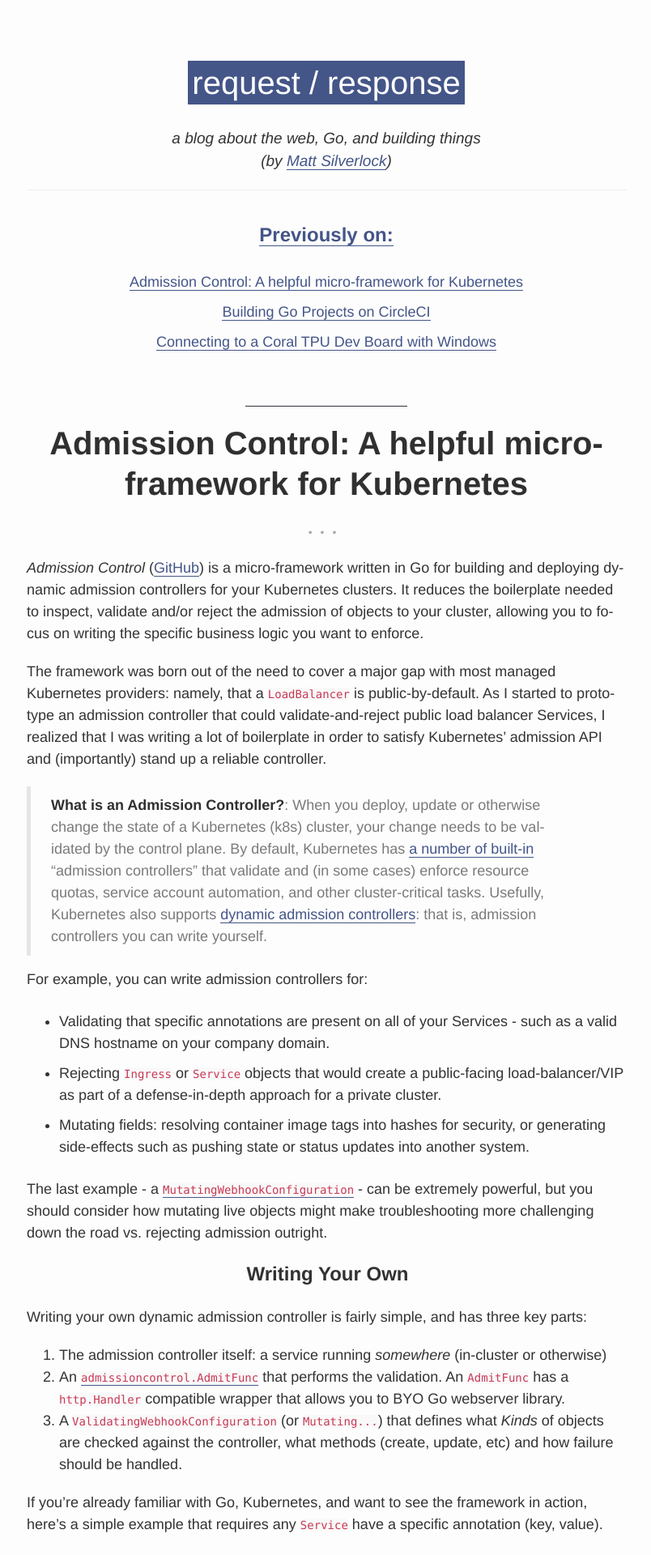
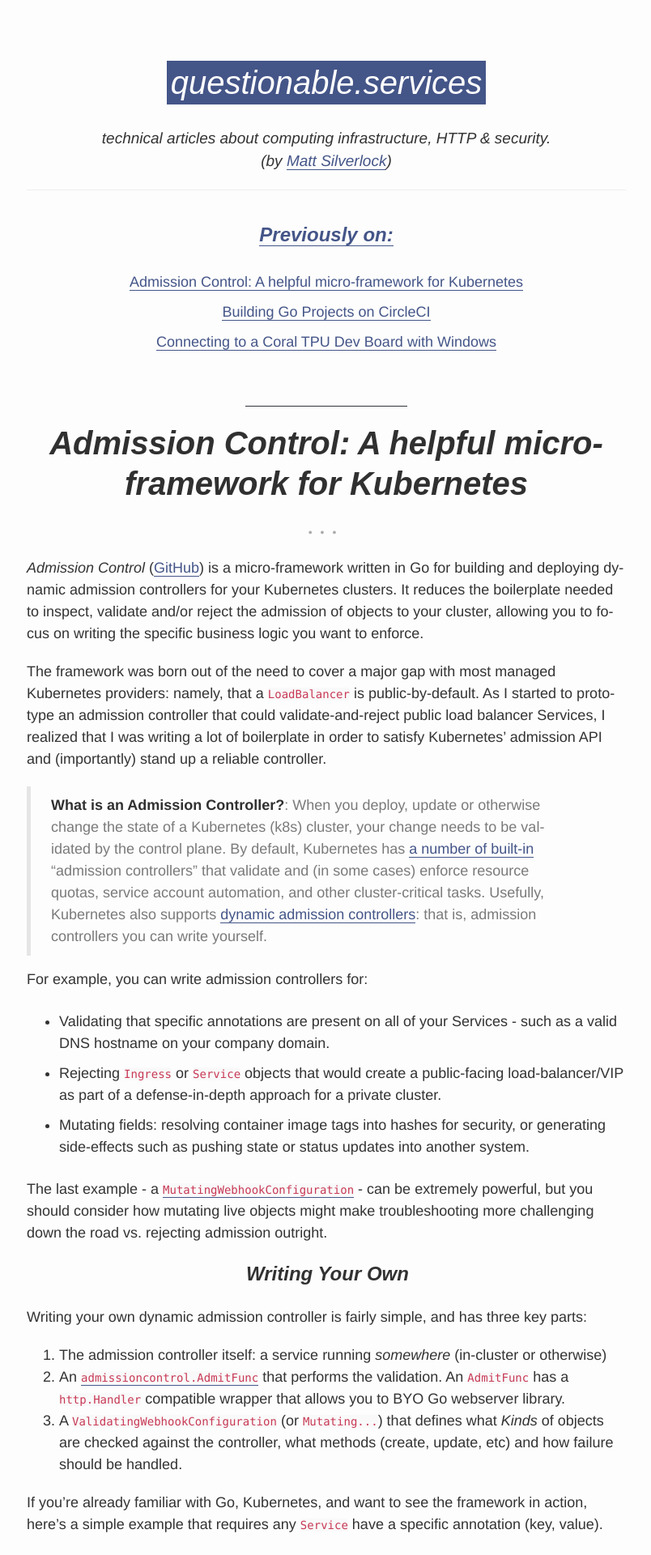
Before and after one commit to elithrar/elithrar.github.io, a Jekyll site: the page built from index.html, in a window 1280 px wide. Shown: the top 1920 px of the page at 81% size, without its empty margins (237-1041 px from the left). Built offline with Jekyll 4.4.1, drawn with Linux system fonts in a browser that asks for light colours; the list of posts is cut into pages by our own code.

Commit message:
update: fonts, tagline

```diff
--- a/_config.yml
+++ b/_config.yml
@@ -8,8 +8,8 @@ highlighter: rouge
 permalink: /article/:title/
 
 # Setup
-title: "request / response"
-tagline: "a blog about the web, Go, and building things"
+title: "questionable.services"
+tagline: "technical articles about computing infrastructure, HTTP & security."
 byline: "by Matt Silverlock"
 description: "Go programming, web security and side projects."
 url: http://blog.questionable.services/
--- a/public/css/elithrar-www.css
+++ b/public/css/elithrar-www.css
@@ -1,5 +1,5 @@
 html {
-  font-family: "pt-sans", "Helvetica", "Arial", sans-serif;
+  font-family: "ff-tisa-sans-web-pro", "Helvetica", "Arial", sans-serif;
   font-weight: 400;
 }
 
@@ -44,7 +44,7 @@ a:focus {
 .btn {
   display: inline-block;
   padding: 0.25rem 1rem;
-  font-family: "pt-sans", "Helvetica", "Arial", sans-serif;
+  font-family: "ff-tisa-sans-web-pro", "Helvetica", "Arial", sans-serif;
   border: 0.1rem solid #32343c;
   border-radius: 0.1rem;
   background-color: #ffcd2b;
@@ -73,7 +73,9 @@ h4,
 h5,
 h6 {
   margin-bottom: 25px;
-  font-family: "freight-text-pro", "pt-sans", "Helvetica", "Arial", sans-serif;
+  font-family: montserrat, sans-serif;
+  font-weight: 900;
+  font-style: italic;
 }
 
 h1 {
@@ -161,14 +163,14 @@ code {
 .highlight code {
   overflow-x: scroll;
   white-space: pre;
-  word-break: normal;
+  word-break: nor;
   word-wrap: normal;
   color: rgb(51, 51, 51);
   background-color: #f8f8f8;
 }
 
 .pagination {
-  font-family: "pt-sans", "Helvetica", "Arial", sans-serif;
+  font-family: "ff-tisa-sans-web-pro", "Helvetica", "Arial", sans-serif;
 }
 
 .pagination-item {
```
